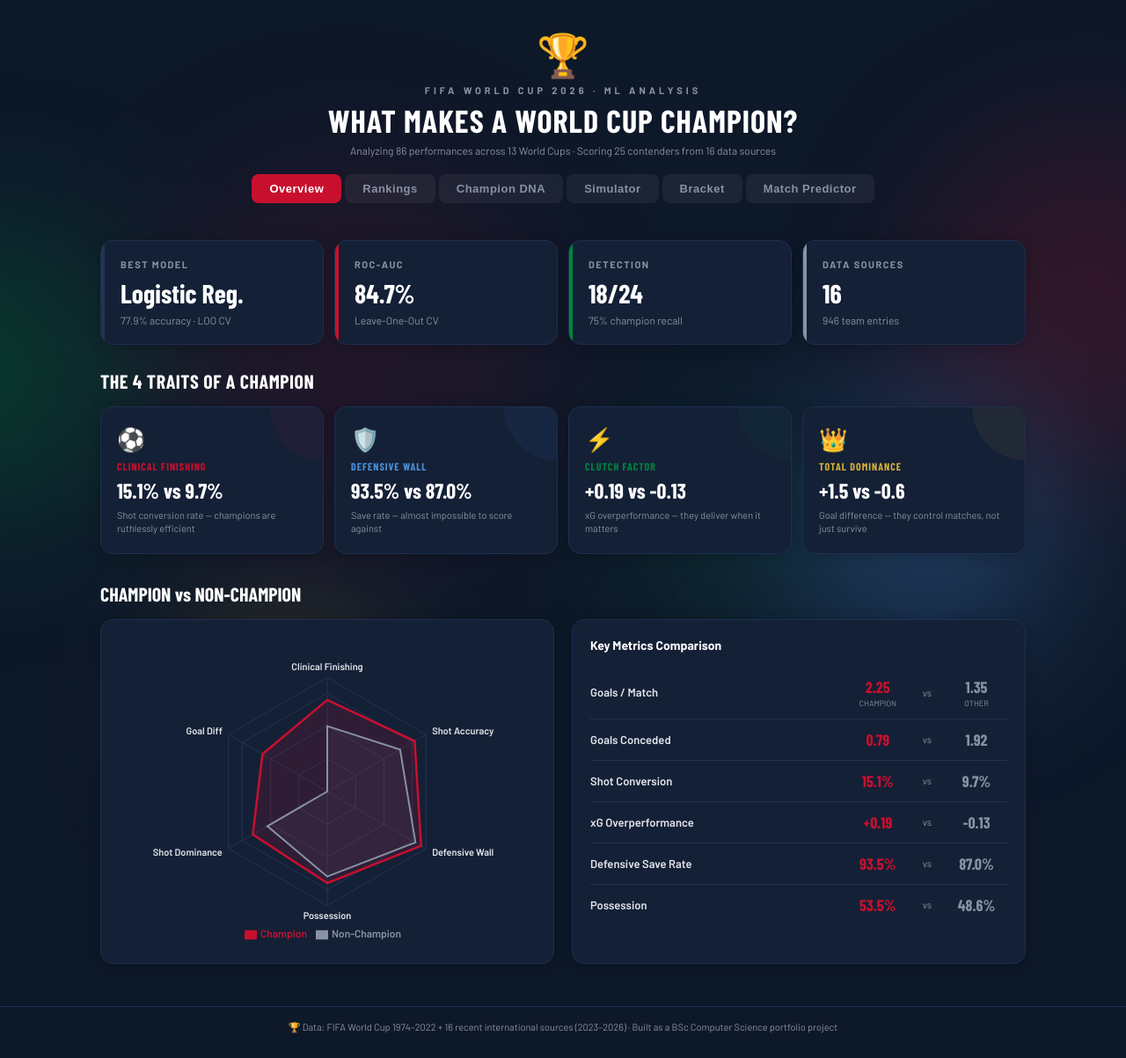
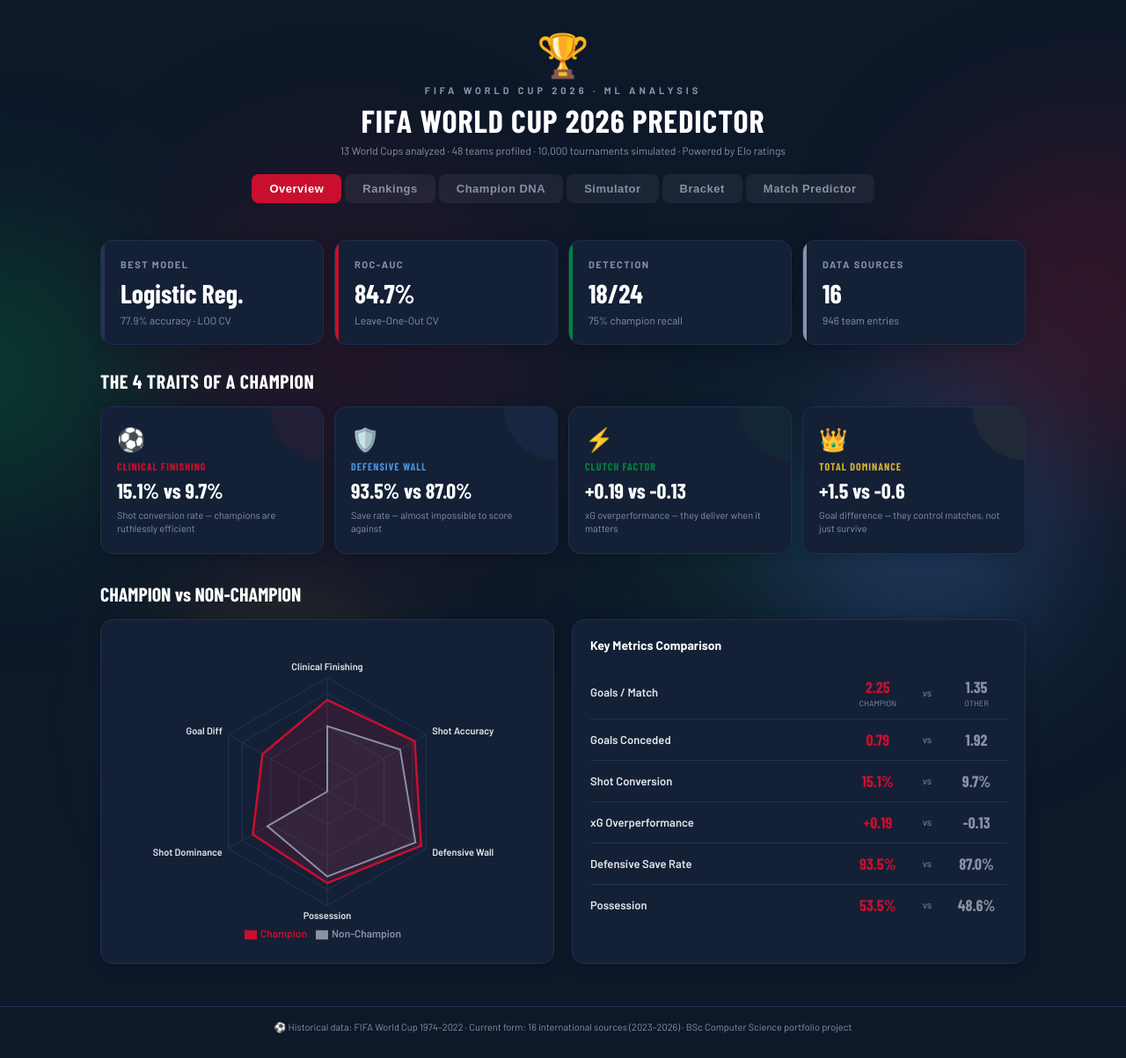
Before and after one commit to adrianofgnwn/World-Cup-Champion-Dashboard, a React (Vite) app: page / in a window 1280 px wide. Shown: the whole page at 88% size. Built offline with nearby package versions, Linux system fonts and the light colour scheme; a web font is replaced by a local one.

Commit message:
update title and description

```diff
--- a/src/App.jsx
+++ b/src/App.jsx
@@ -37,7 +37,7 @@
             </div>
 
             <div style={{ textAlign: "center", padding: "16px 16px 28px", color: GRAY, fontSize: 11, borderTop: `1px solid ${CARD_BORDER}`, position: "relative", zIndex: 1 }}>
-                🏆 Data: FIFA World Cup 1974–2022 + 16 recent international sources (2023–2026) · Built as a BSc Computer Science portfolio project
+                ⚽ Historical data: FIFA World Cup 1974–2022 · Current form: 16 international sources (2023–2026) · BSc Computer Science portfolio project
             </div>
         </div>
     );
--- a/src/components/Header.jsx
+++ b/src/components/Header.jsx
@@ -11,10 +11,10 @@
                     FIFA World Cup 2026 · ML Analysis
                 </div>
                 <h1 style={{ fontSize: "clamp(22px, 4vw, 36px)", fontWeight: 900, margin: "0 0 6px", color: WHITE, fontFamily: "'Barlow Condensed', sans-serif", letterSpacing: 1 }}>
-                    WHAT MAKES A WORLD CUP CHAMPION?
+                    FIFA WORLD CUP 2026 PREDICTOR
                 </h1>
                 <p style={{ color: GRAY, fontSize: 12, margin: 0 }}>
-                    Analyzing 86 performances across 13 World Cups · Scoring 25 contenders from 16 data sources
+                    13 World Cups analyzed · 48 teams profiled · 10,000 tournaments simulated · Powered by Elo ratings
                 </p>
             </div>
 
```
